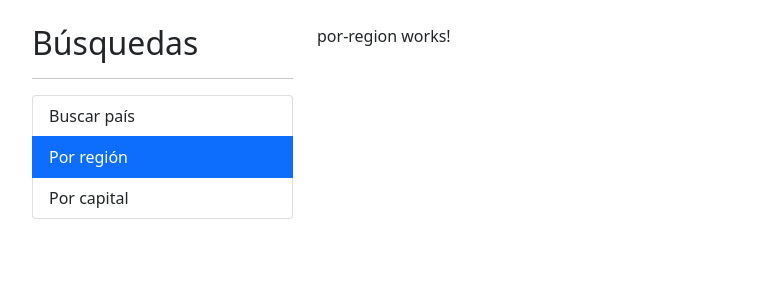
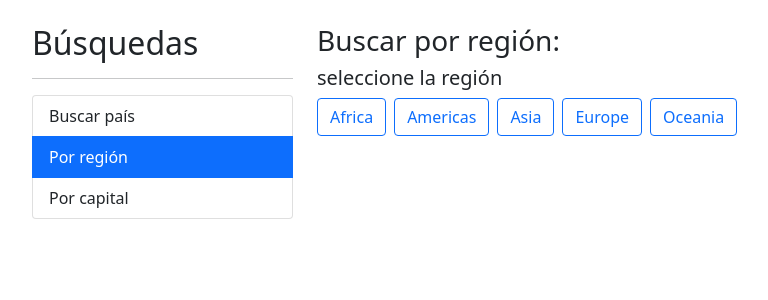
Before and after one commit to MauroTula/BuscarPaisesApp, an Angular app: page /region in a window 1280 px wide. Shown: the top 300 px of the page, without its empty margins (50-818 px from the left). Built offline with nearby package versions, Linux system fonts and the light colour scheme.

Commit message:
se agrego la servicio por region

```diff
--- a/src/app/pais/pages/por-region/por-region.component.html
+++ b/src/app/pais/pages/por-region/por-region.component.html
@@ -1 +1,19 @@
-<p>por-region works!</p>
+<h3>Buscar por región: <small>{{regionActiva | uppercase}}</small></h3>
+
+<h5>seleccione la región</h5>
+
+<div class="row">
+  <div class="col">
+    <!-- otra forma de agregar clases -->
+    <!-- [class.btn-primary]="region === regionActiva" -->
+    <!-- [ngClass]="{'btn-primary': regionActiva === region, 'btn-outline-primary': regionActiva !== region }" -->
+    <button *ngFor="let region of regiones" (click)="activarRegion(region)" [class]=" addClassCss(region) ">{{region |
+      titlecase}}</button>
+  </div>
+</div>
+
+<div *ngIf="paises.length > 0" class="row mt-3">
+  <div class="col">
+    <app-pais-tabla [paises]="paises"></app-pais-tabla>
+  </div>
+</div>
--- a/src/app/pais/pages/por-region/por-region.component.ts
+++ b/src/app/pais/pages/por-region/por-region.component.ts
@@ -1,4 +1,6 @@
 import { Component, OnInit } from '@angular/core';
+import { Country } from '../../interfaces/pais.interface';
+import { PaisService } from '../../services/pais.service';
 
 @Component({
   selector: 'app-por-region',
@@ -7,9 +9,30 @@ import { Component, OnInit } from '@angular/core';
 })
 export class PorRegionComponent implements OnInit {
 
-  constructor() { }
+  regiones: string[] = ['africa', 'americas', 'asia', 'europe', 'oceania'];
+  regionActiva: string = '';
+  paises: Country[] = [];
+
+  constructor(private paisService: PaisService) { }
 
   ngOnInit(): void {
   }
 
+  addClassCss(param: string): string {
+    return (param === this.regionActiva) ? 'btn btn-primary me-2' : 'btn btn-outline-primary me-2'
+  }
+
+  activarRegion(data: string) {
+
+    if (data === this.regionActiva) { return }
+
+    this.regionActiva = data;
+    this.paises = []
+
+    this.paisService.buscarRegion(data).subscribe(paises => {
+      this.paises = paises
+    })
+
+  }
+
 }
--- a/src/app/pais/pages/ver-pais/ver-pais.component.html
+++ b/src/app/pais/pages/ver-pais/ver-pais.component.html
@@ -20,9 +20,34 @@
       <h3>Información</h3>
       <ul class="list-group">
         <li class="list-group-item">
-          <strong>Población</strong>{{pais.population | number}}
+          <strong>Capital: </strong>{{pais.capital}}
+        </li>
+        <li class="list-group-item">
+          <strong>Población: </strong>{{pais.population | number}}
+        </li>
+        <li class="list-group-item">
+          <strong>Moneda: </strong><i>código:
+          </i> {{pais.currencies[0].code}} - <i>nombre:</i> {{pais.currencies[0].name}} - <i>símbolo:</i>
+          {{pais.currencies[0].symbol}}
+        </li>
+        <li class="list-group-item">
+          <strong>Código Numérico: </strong>{{pais.numericCode}}
         </li>
       </ul>
+    </div>
+    <div class="col-12">
+      <h3>Traducciones</h3>
+      <span class="badge bg-primary me-1">{{pais.translations.br}}</span>
+      <span class="badge bg-primary me-1">{{pais.translations.de}}</span>
+      <span class="badge bg-primary me-1">{{pais.translations.es}}</span>
+      <span class="badge bg-primary me-1">{{pais.translations.fa}}</span>
+      <span class="badge bg-primary me-1">{{pais.translations.fr}}</span>
+      <span class="badge bg-primary me-1">{{pais.translations.hr}}</span>
+      <span class="badge bg-primary me-1">{{pais.translations.it}}</span>
+      <span class="badge bg-primary me-1">{{pais.translations.ja}}</span>
+      <span class="badge bg-primary me-1">{{pais.translations.nl}}</span>
+      <span class="badge bg-primary me-1">{{pais.translations.pt}}</span>
+
     </div>
   </div>
 
--- a/src/app/pais/services/pais.service.ts
+++ b/src/app/pais/services/pais.service.ts
@@ -31,4 +31,10 @@ export class PaisService {
 
     return this.http.get<Country>(url);
   }
+
+  buscarRegion(termino: string): Observable<Country[]> {
+    const url = `${this.apiUrl}/region/${termino}`;
+
+    return this.http.get<Country[]>(url);
+  }
 }
```
